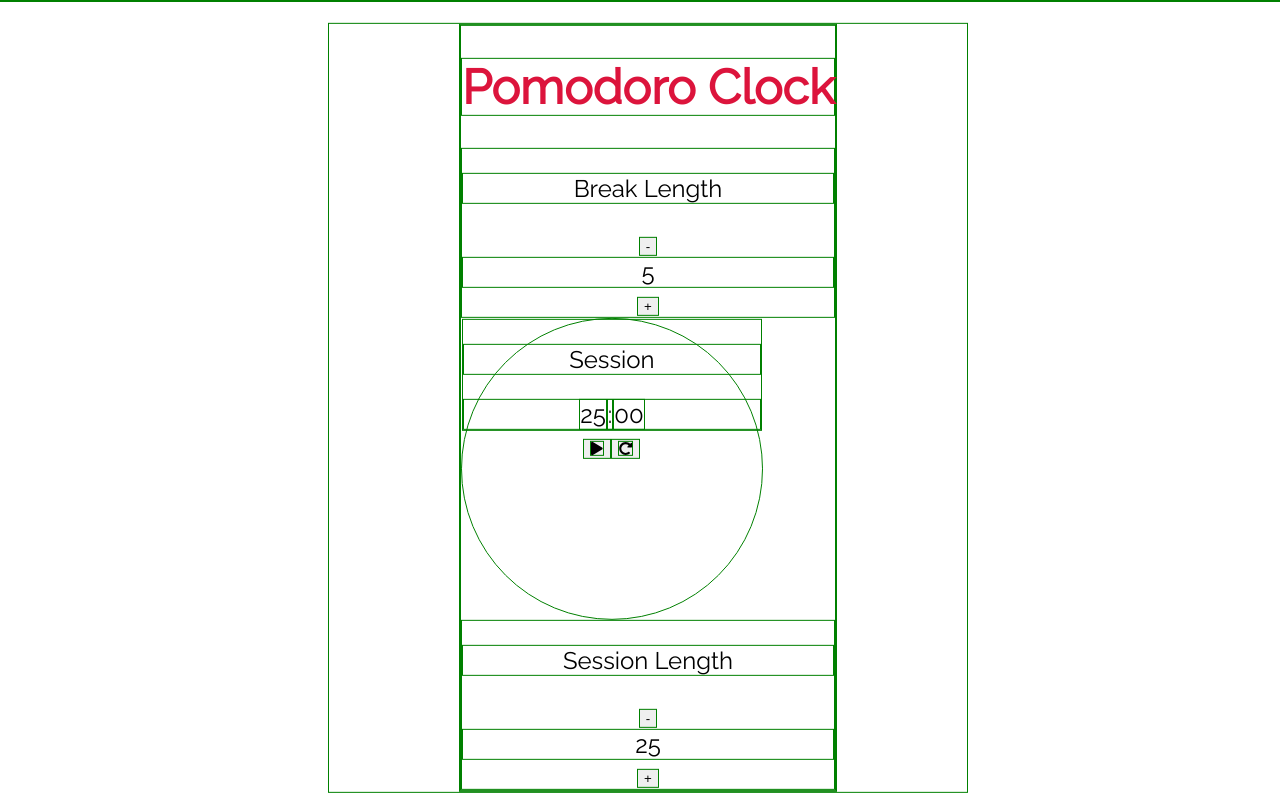
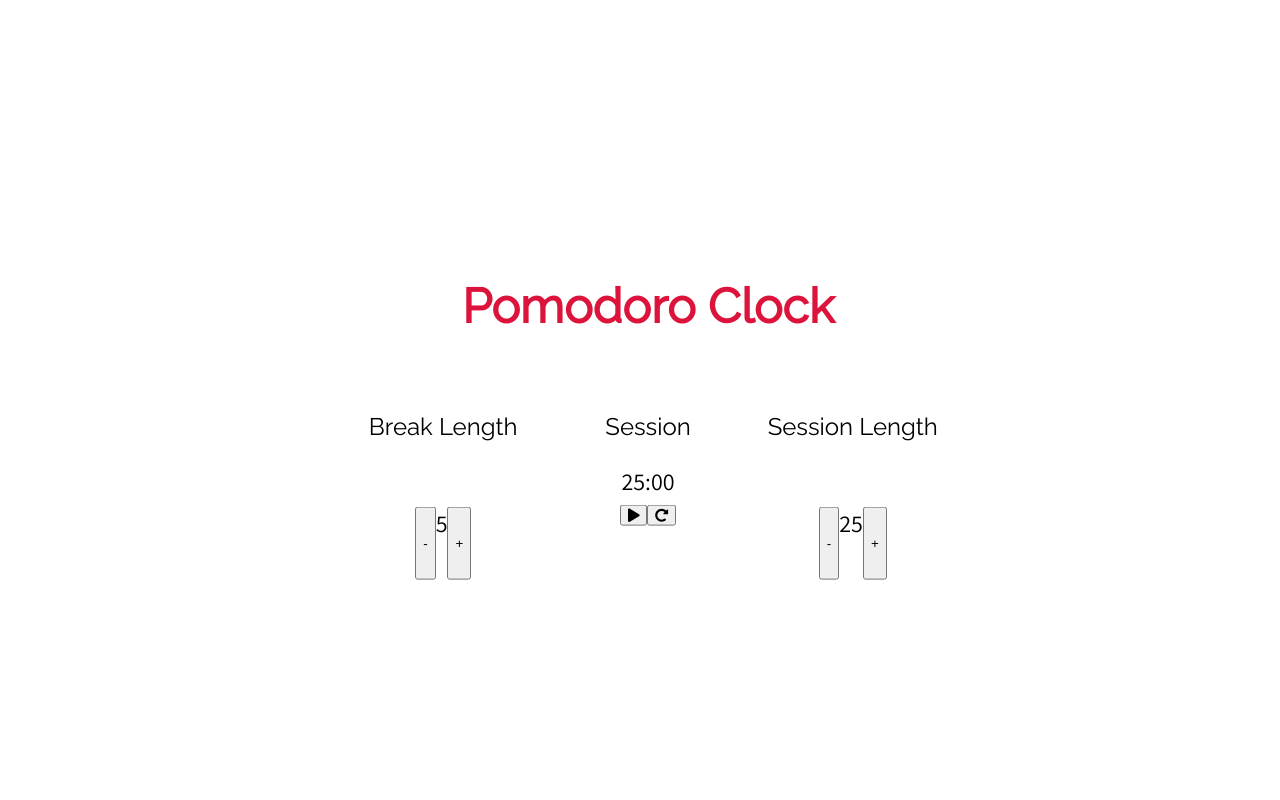
Before and after one commit to SviatlanKa/pomodoro-clock, a React (Create React App) app: page / in a window 1280 px wide. Built offline with nearby package versions, Linux system fonts and the light colour scheme.

Commit message:
edit SCSS

```diff
--- a/src/components/App.jsx
+++ b/src/components/App.jsx
@@ -20,8 +20,8 @@ class App extends Component {
 
     render() {
         return(
-            <div>
-                <h1 className="title">Pomodoro Clock</h1>
+            <div className="app-container">
+                <p className="title">Pomodoro Clock</p>
                 <TimeLength
                     stateName="break"
                     length={this.state.breakLength}
--- a/src/components/App.scss
+++ b/src/components/App.scss
@@ -1,55 +1,70 @@
 @import url('https://fonts.googleapis.com/css?family=Assistant|Raleway&display=swap');
 * {
-  border: solid 1px green;
+  //border: solid 1px green;
 }
+/*Variables*/
+$width: 50vw;
+$small-width: $width * .3;
+$time-font: 'Assistant', san-serif;
+$time-size-length: 1em;
+
 body {
   position: fixed;
   top: 50%;
   left: 50%;
   transform: translate(-50%, -50%);
-
-  display: flex;
-  flex-wrap: wrap;
-  justify-content: center;
   box-sizing: border-box;
-  width: 50vw;
+  width: $width;
   font-family: "Raleway", sans-serif;
   font-size: 1.5em;
   text-align: center;
 }
 
+.app-container {
+  display: flex;
+  flex-wrap: wrap;
+  justify-content: center;
+
+}
+
 .title {
+  width: $width;
+  font-size: 2em;
+  font-weight: bold;
   color: crimson;
 }
 
-/*Variables*/
 
 
 .time-length-container, .timer-container {
-
+  width: $small-width;
+  margin: $width * .01;
 }
 
 .time-length-container {
-
+  display: flex;
+  flex-wrap: wrap;
+  justify-content: center;
   .length-label {
-
+    width: $small-width;
   }
   .length-btn {
 
   }
   .time-length {
-
+    font-family: $time-font;
   }
 }
 
 .timer-container {
-  width: 300px;
-  height: 300px;
+  width: $small-width;
+  height: $small-width;
   border-radius: 50%;
   .timer-label {
 
   }
   #timer-left {
+    font-family: $time-font;
     span {
 
     }
```
